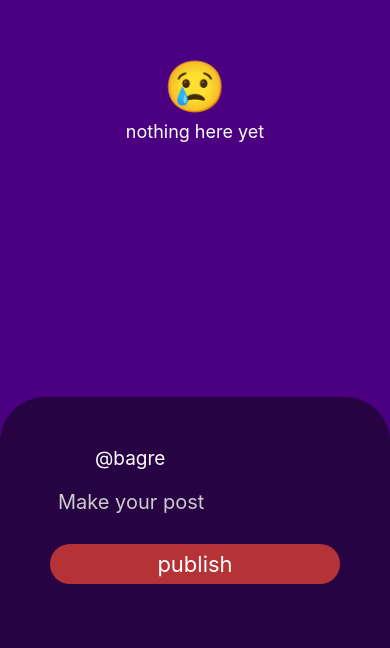
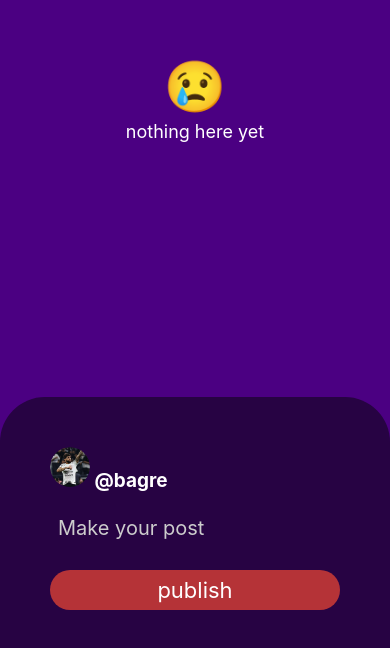
Before and after one commit to omaatheus/ToxicityAPP, a React Native app in the folder ToxicityAPP/: screen /Posts in a window 390 px wide. Shown: the part 194-842 px from the top of the page. Built offline with nearby package versions, Linux system fonts and the light colour scheme.

Commit message:
fix: imagem de usuario
Resolvido a imagem do usuário não aparecer do lado do nome

```diff
--- a/ToxicityAPP/package.json
+++ b/ToxicityAPP/package.json
@@ -17,7 +17,7 @@
         "expo": "~51.0.8",
         "expo-status-bar": "~1.12.1",
         "react": "18.2.0",
-      "react-native": "0.74.1",
+        "react-native": "^0.74.1",
         "react-native-gesture-handler": "~2.16.1",
         "react-native-paper": "^5.12.3",
         "react-native-safe-area-context": "4.10.1",
--- a/ToxicityAPP/src/Constants/styles/Posts.tsx
+++ b/ToxicityAPP/src/Constants/styles/Posts.tsx
@@ -3,6 +3,7 @@ import { StyleSheet } from "react-native";
 export const styles = StyleSheet.create({
   container: {
     flex: 1,
+    flexDirection: 'row',
     backgroundColor: '#4B0082', // Fundo roxo escuro
   },
   containerForm: {
@@ -33,11 +34,12 @@ export const styles = StyleSheet.create({
     elevation: 2,
   },
   postTitle: {
-    marginBottom: 17,
-    marginLeft: 20,
+    marginBottom: 4,
+    // marginLeft: 20,
     fontSize: 18,
     fontWeight: 'bold',
     color:'white',
+
   },
   postContent: {
     marginLeft: -20,
@@ -49,13 +51,20 @@ export const styles = StyleSheet.create({
   username: {
     fontSize: 19,
     color: 'white',
-    marginLeft: 45,
+  },
+
+  imageContainer: {
+    width: 40,
+    height: 40,
+    borderRadius: 20,
+    overflow: 'hidden',
   },
 
   userImage: {
     width: 40,
     height: 40,
     borderRadius: 20, // Torna a imagem circular
+
   },
 
   emoji: {
--- a/ToxicityAPP/src/Screens/Posts/Posts.tsx
+++ b/ToxicityAPP/src/Screens/Posts/Posts.tsx
@@ -1,8 +1,9 @@
 import { StatusBar } from 'expo-status-bar';
 import React from 'react';
-import { Text, View, FlatList, TextInput, TouchableOpacity, Alert } from 'react-native';
+import { Text, View, FlatList, TextInput, TouchableOpacity, Alert, Image } from 'react-native';
 import { useState } from 'react';
 import { styles } from '../../Constants/styles/Posts';
+import { bagre } from '../../Assets/images';
 
 
 
@@ -37,7 +38,11 @@ export function Posts() {
 
   const renderizarPost = ({ item }: { item: Post }) => (
     <View style={styles.postContainer}>
-      <Text style={styles.postTitle}>@bagre</Text>
+      <Text style={styles.postTitle}>
+        <View style={styles.imageContainer}>
+          <Image source={bagre} style={styles.userImage} />
+        </View> @bagre
+      </Text>
       <Text style={styles.postContent}>{item.content}</Text>
     </View>
   );
@@ -60,8 +65,13 @@ export function Posts() {
       )}
 
       <View style={styles.containerForm}>
+        <Text style={styles.postTitle}>
+          <View style={styles.imageContainer}>
+            <Image source={bagre} style={styles.userImage} />
+          </View>
+          <Text style={styles.username}> @bagre</Text>
+        </Text>
 
-        <Text style={styles.username}>@bagre</Text>
         <TextInput
           style={styles.input}
           value={message}
```
Also changed, not shown: 1 other file (tests, documents, lock files or other folders). Lines whose indentation alone changed are shown as unchanged.
